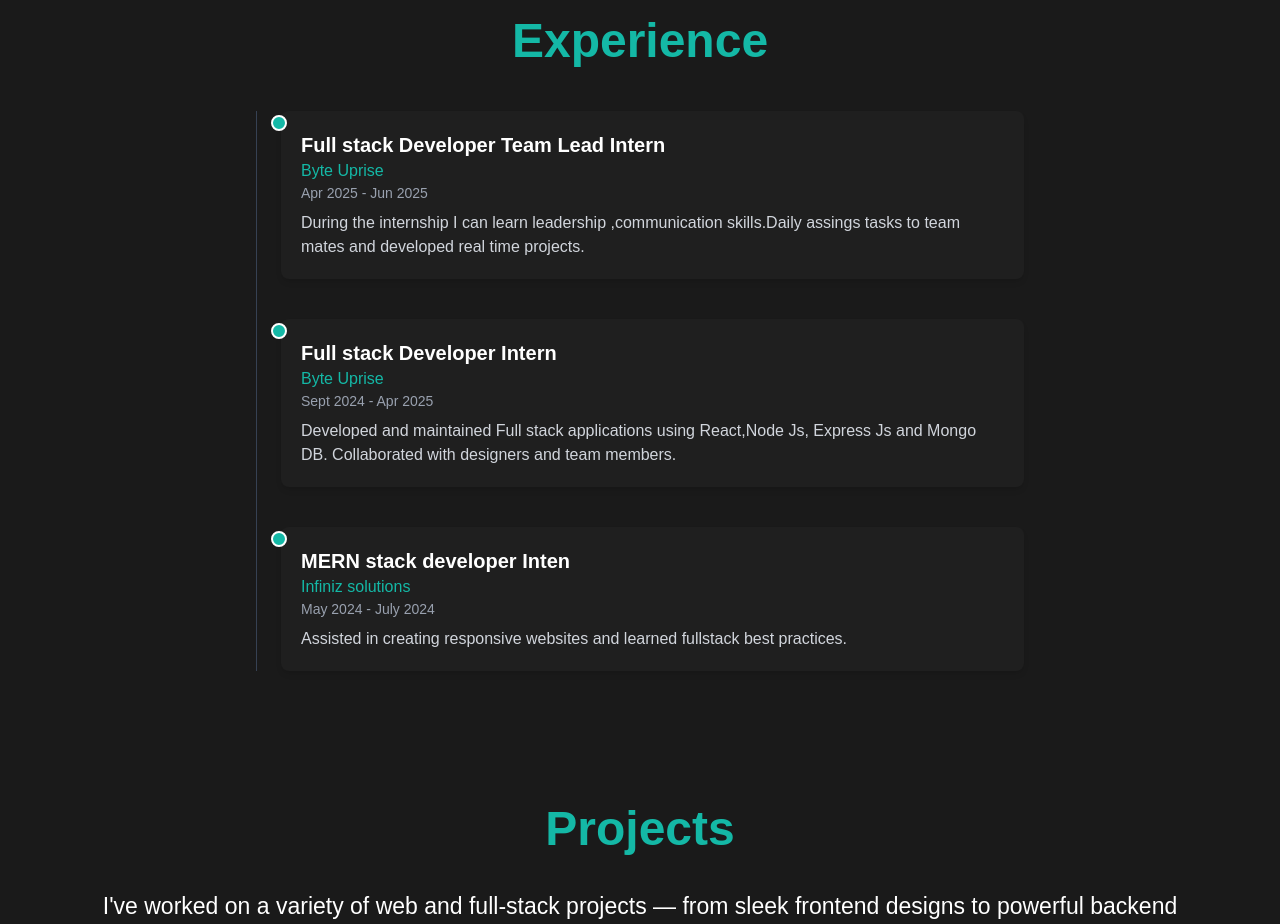
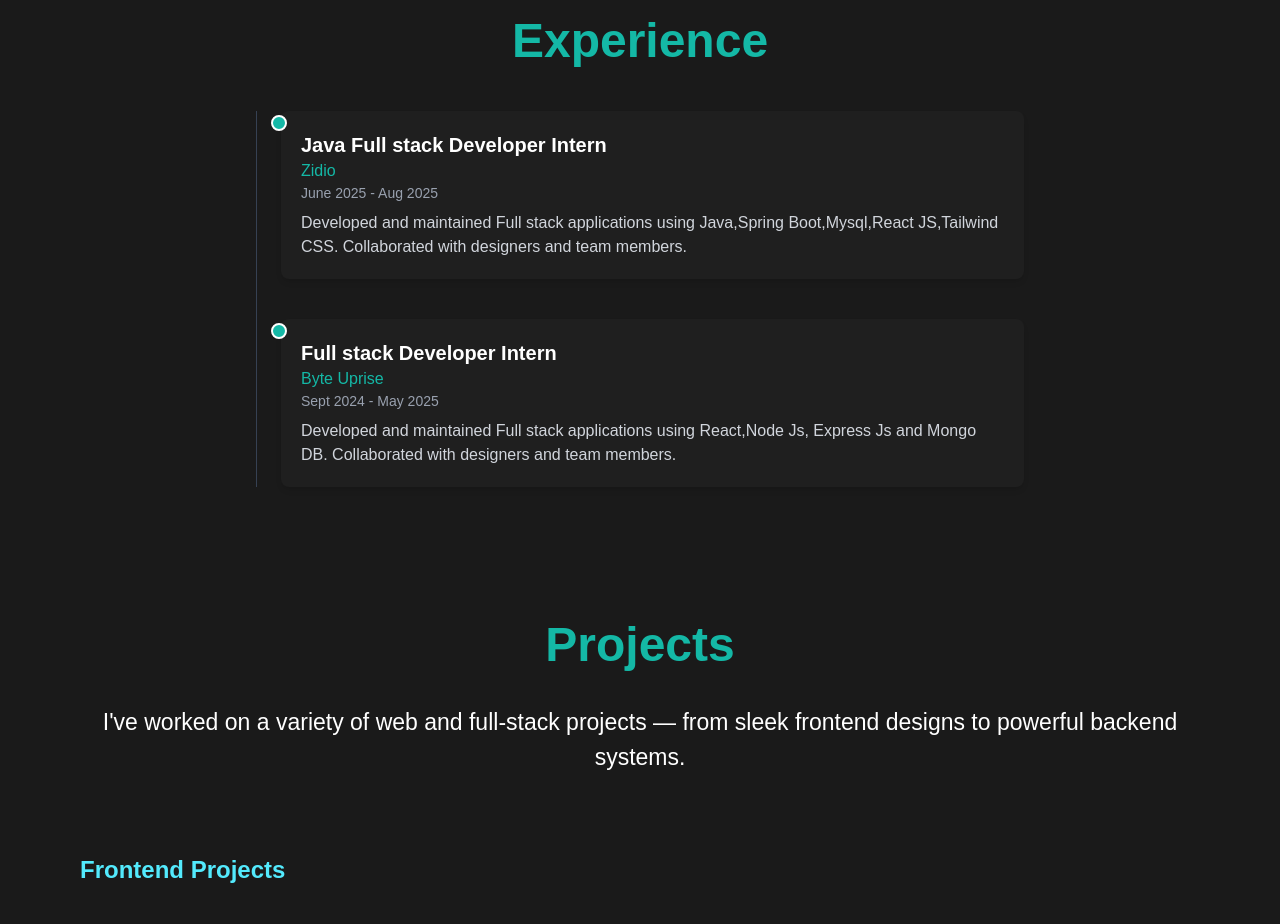
Before and after one commit to M6839/Kiran-portfolioWebsite, a Next.js app: page / in a window 1280 px wide. Shown: the part 2400-3324 px from the top of the page. Built offline with nearby package versions, Linux system fonts and the light colour scheme.

Commit message:
changes in experience

```diff
--- a/src/components/Experience.tsx
+++ b/src/components/Experience.tsx
@@ -3,22 +3,16 @@ import { motion } from "framer-motion";
 
 const experiences = [
   {
-    company: "Byte Uprise",
-    role: "Full stack Developer Team Lead Intern",
-    duration: "Apr 2025 - Jun 2025",
-    description: "During the internship I can learn leadership ,communication skills.Daily assings tasks to team mates and developed real time projects.",
+     company: "Zidio",
+    role: "Java Full stack Developer Intern",
+    duration: "June 2025 - Aug 2025",
+    description: "Developed and maintained Full stack applications using Java,Spring Boot,Mysql,React JS,Tailwind CSS. Collaborated with designers and team members.",
   },
   {
     company: "Byte Uprise",
     role: "Full stack Developer Intern",
-    duration: "Sept 2024 - Apr 2025",
+    duration: "Sept 2024 - May 2025",
     description: "Developed and maintained Full stack applications using React,Node Js, Express Js and Mongo DB. Collaborated with designers and team members.",
-  },
-  {
-    company: "Infiniz solutions",
-    role: "MERN stack developer Inten",
-    duration: "May 2024 - July 2024",
-    description: "Assisted in creating responsive websites and learned fullstack best practices.",
   },
 ];
 
```
